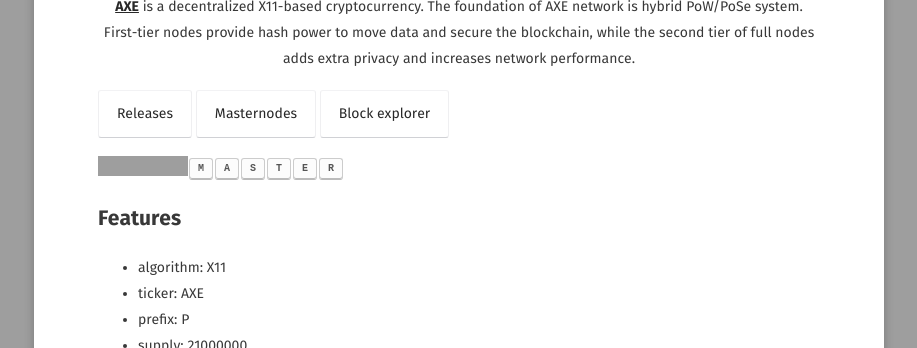
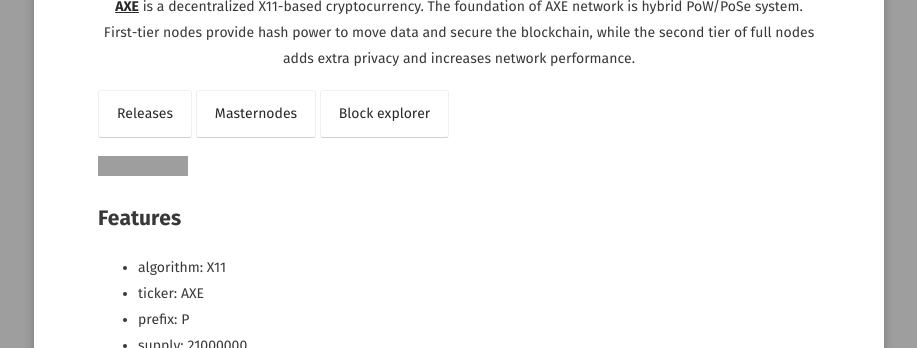
Before and after one commit to AXErunners/axerunners.github.io, a Jekyll site: the page built from about/index.md, in a window 1280 px wide. Shown: the part 539-887 px from the top of the page, without its empty margins (181-1098 px from the left). Built offline with Jekyll 4.4.1, drawn with Linux system fonts in a browser that asks for light colours; some web fonts are replaced; grey boxes are pictures that could not be loaded.

Commit message:
Update index.md

```diff
--- a/about/index.md
+++ b/about/index.md
@@ -11,7 +11,7 @@
 [Masternodes](https://github.com/AXErunners/axe/wiki/Masternodes){: .btn}
 [Block explorer](http://207.246.65.114:3001){: .btn}
 
-<kbd>M</kbd><kbd>A</kbd><kbd>S</kbd><kbd>T</kbd><kbd>E</kbd><kbd>R</kbd><img src="https://travis-ci.org/AXErunners/axe.svg?branch=master" alt="master" align="left"><br />
+<img src="https://travis-ci.org/AXErunners/axe.svg?branch=master" alt="master" align="left"><br />
 
 ## Features
 * algorithm: X11
```
